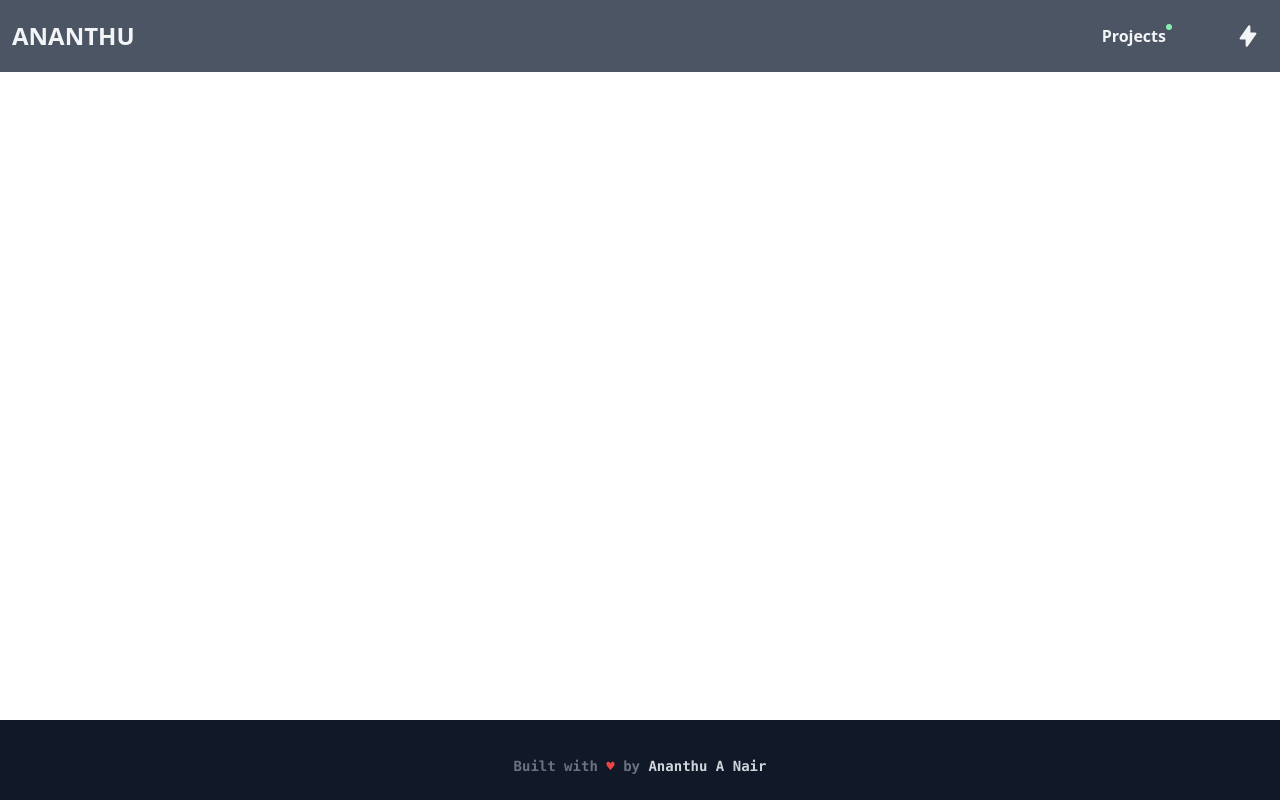
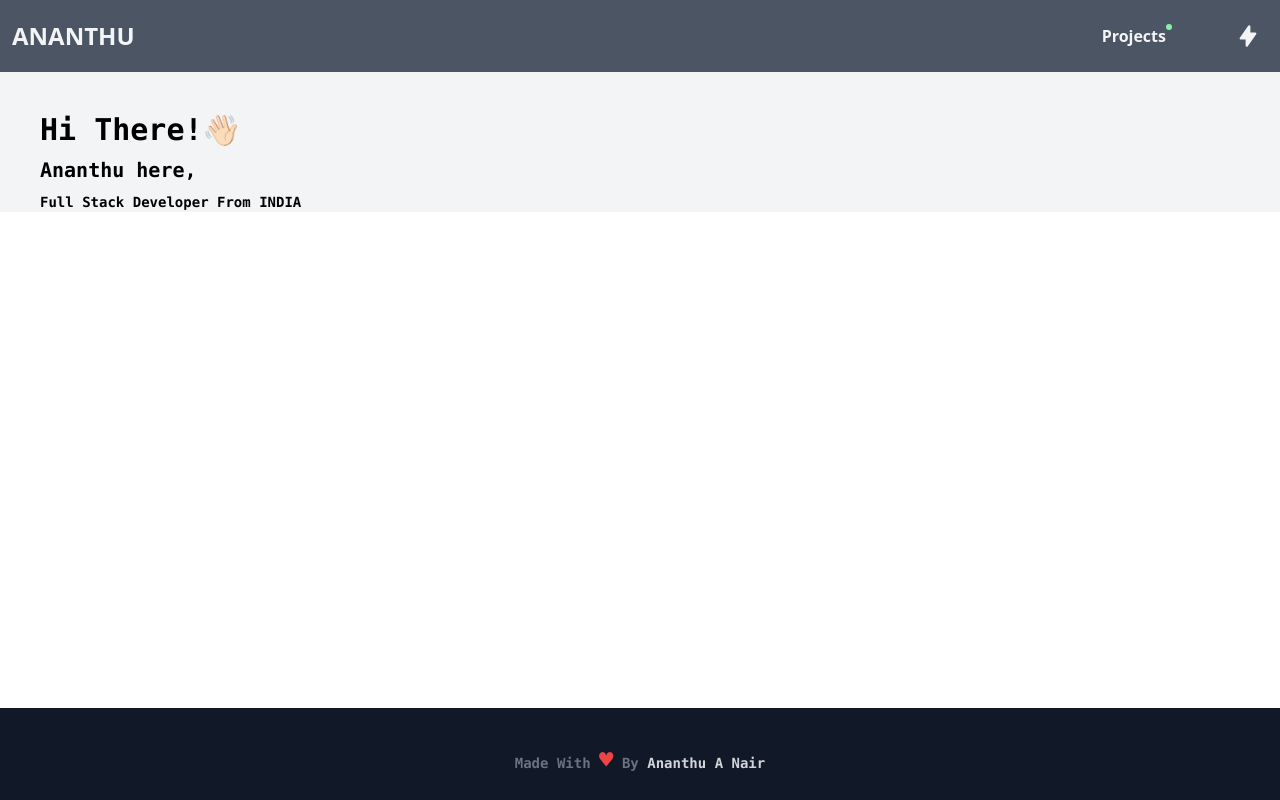
Before and after one commit to HellzAngel/Ananthu_dev, a Vue app: page / in a window 1280 px wide. Before the commit this address had no page. Built offline with nearby package versions, Linux system fonts and the light colour scheme.

Commit message:
done project

```diff
--- a/src/App.vue
+++ b/src/App.vue
@@ -3,7 +3,9 @@ import NavBar from './components/NavBar.vue'
 import Footer from './components/Footer.vue'
 </script>
 <template>
-  <NavBar/>
-   <router-view />
-  <Footer/>
+  <div class="main-wrapper bg-gray-100 dark:bg-gray-900">
+    <NavBar/>
+    <router-view />
+    <Footer/>
+  </div>
 </template>
--- a/src/components/Footer.vue
+++ b/src/components/Footer.vue
@@ -7,8 +7,8 @@
                     bottom-0"
                     >
         <div class="py-2 text-gray-500 font-mono text-sm mt-3 mx-auto text-center font-semibold">
-            Built with
-            <span class="text-red-500 h-4 w-4s font-semibold">♥</span> by <a class="hover:underline text-gray-300 font-semibold" href="/">Ananthu A Nair</a>
+            Made With
+            <span class="text-red-500 h-4 w-4s font-semibold text-2xl">♥</span> By <a class="hover:underline text-gray-300 font-semibold" href="/">Ananthu A Nair</a>
         </div>
     </footer>
 
--- a/src/components/NavBar.vue
+++ b/src/components/NavBar.vue
@@ -12,7 +12,7 @@
     >
       <div class="flex items-center justify-between">
         <router-link
-          to="/project"
+          to="/"
           class="
             text-xl
             font-semibold
--- a/src/routes/index.js
+++ b/src/routes/index.js
@@ -1,13 +1,14 @@
 // router/main.js
 import { createRouter, createWebHistory } from 'vue-router'
 import Project from "../views/Project.vue"
+import Home from "../views/Home.vue"
 
 const routes = [
-    // {
-    //     path: "/",
-    //     name: "Home",
-    //     component: Project,
-    //   },
+    {
+        path: "/",
+        name: "Home",
+        component: Home,
+      },
     {
       path: "/project",
       name: "Project",
--- /dev/null
+++ b/src/views/Home.vue
@@ -0,0 +1,14 @@
+<template>
+<div class="m-6 mb-10 lg:m-10 lg:mt-8 lg:mb-0 lg:pt-2">
+    <p class="flex text-2xl lg:text-3xl font-mono  font-semibold" >Hi There!
+        <span class="animate-waving-hand">👋🏻
+        </span>
+    </p>
+    <p class="font-body pt-2 text-xl font-bold font-mono">
+        Ananthu here,
+    </p>
+    <p class="font-body pt-2 font-bold font-mono text-sm ">
+         Full Stack Developer From INDIA
+    </p>
+</div>
+</template>
--- a/src/views/Project.vue
+++ b/src/views/Project.vue
@@ -28,7 +28,7 @@
           </ul>
         </div>
       </div>
-      <div class="relative flex flex-col min-w-0 break-words bg-gray-100 w-full mb-6 shadow-lg rounded">
+      <div class="relative flex flex-col min-w-0 break-words bg-gray-100 w-full mb-6">
         <div class="px-4 py-5 flex-auto">
           <div class="tab-content tab-space">
             <div v-bind:class="{'hidden': openTab !== 1, 'block': openTab === 1}">
@@ -68,7 +68,7 @@
             </div>
             </div>
             <div v-bind:class="{'hidden': openTab !== 2, 'block': openTab === 2}">
-                <ul class="grid grid-cols-1 md:grid-cols-2 gap-4 m-20">
+                <ul class="grid grid-cols-1 md:grid-cols-2 gap-4 m-10">
                   <li class="hover:animate-pulse p-2 ">
                     <a href="https://obscure-bayou-69189.herokuapp.com/">
                     <div class="bg-white dark:bg-gray-800 rounded-lg shadow-lg hover:shadow-2xl transition duration-500">
--- a/tailwind.config.js
+++ b/tailwind.config.js
@@ -5,7 +5,21 @@ module.exports = {
     ],
   theme: {
     extend: {
-
+      keyframes: {
+                    wave: {
+                      '0%': { transform: 'rotate(0.0deg)' },
+                      '10%': { transform: 'rotate(14deg)' },
+                      '20%': { transform: 'rotate(-8deg)' },
+                      '30%': { transform: 'rotate(14deg)' },
+                      '40%': { transform: 'rotate(-4deg)' },
+                      '50%': { transform: 'rotate(10.0deg)' },
+                      '60%': { transform: 'rotate(0.0deg)' },
+                      '100%': { transform: 'rotate(0.0deg)' },
+                    },
+                },
+      animation: {
+                    'waving-hand': 'wave 2s linear infinite',
+                },
 
     },
   },
```
Also changed, not shown: src/assets/react.svg (added).
